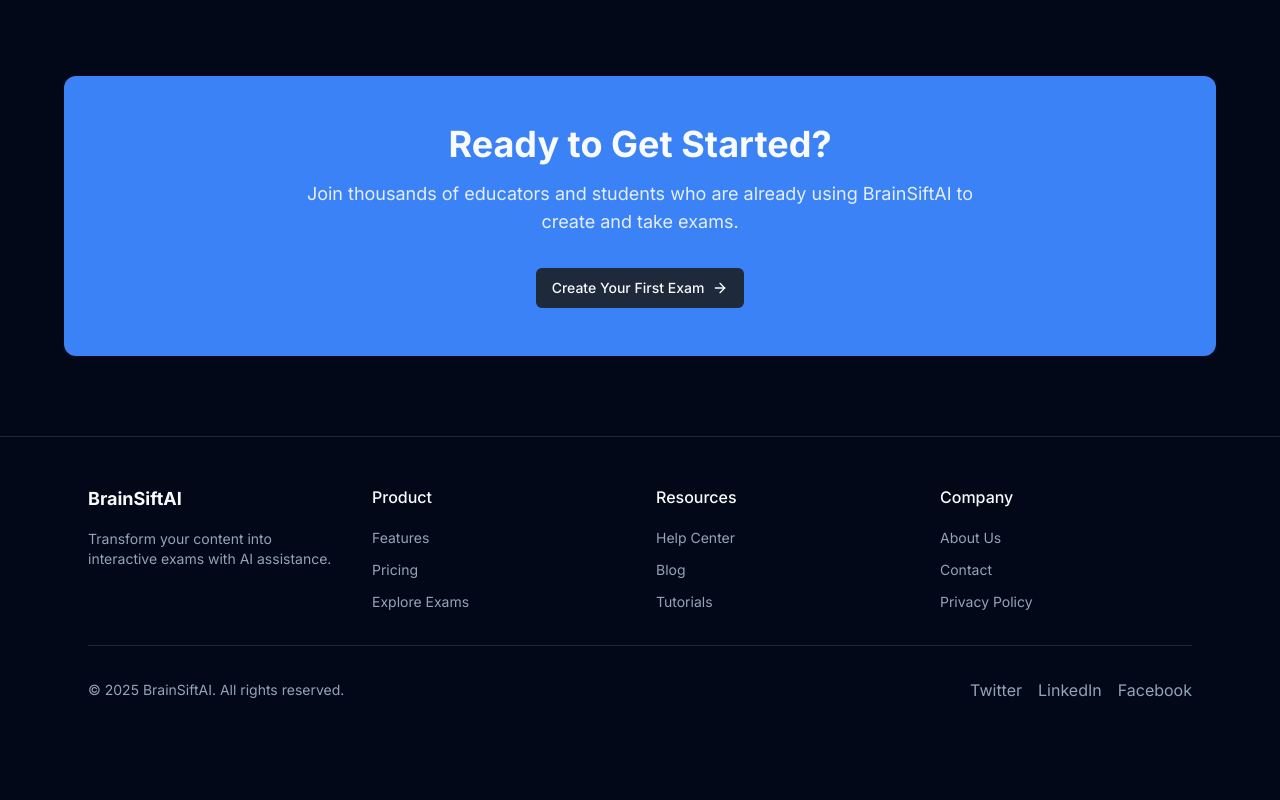
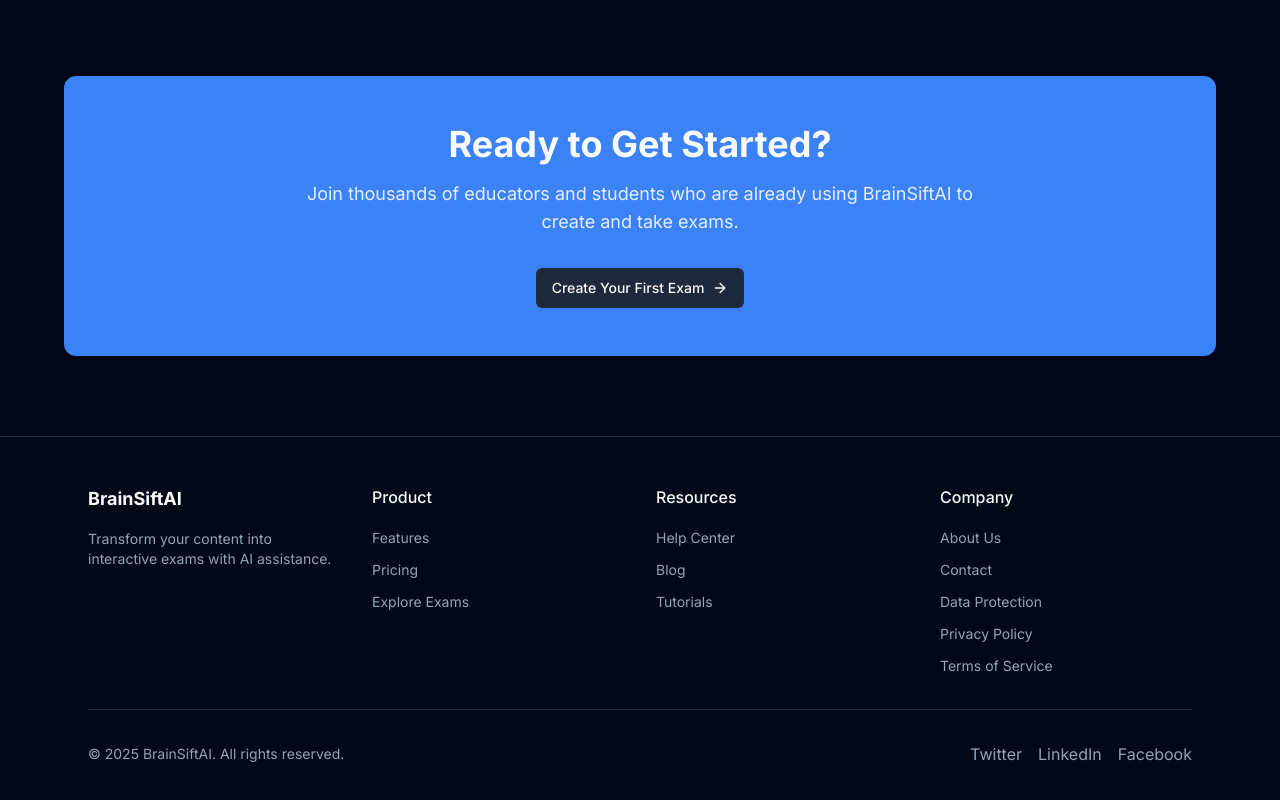
Before and after one commit to ScriptBloxX/BrainSiftAI-Frontend, a Next.js app: page / in a window 1280 px wide. Shown: the part 1782-2582 px from the top of the page. Before the commit the page ends 2532 px from the top, so only its background shows below. Built offline with nearby package versions, Linux system fonts and the light colour scheme.

Commit message:
add terms , data protection

```diff
--- a/components/footer.tsx
+++ b/components/footer.tsx
@@ -74,8 +74,18 @@
                 </Link>
               </li>
               <li>
+                <Link href="/security" className="text-sm text-muted-foreground hover:text-foreground transition-colors">
+                  Data Protection
+                </Link>
+              </li>
+              <li>
                 <Link href="/privacy" className="text-sm text-muted-foreground hover:text-foreground transition-colors">
                   Privacy Policy
+                </Link>
+              </li>
+              <li>
+                <Link href="/terms" className="text-sm text-muted-foreground hover:text-foreground transition-colors">
+                  Terms of Service
                 </Link>
               </li>
             </ul>
```
